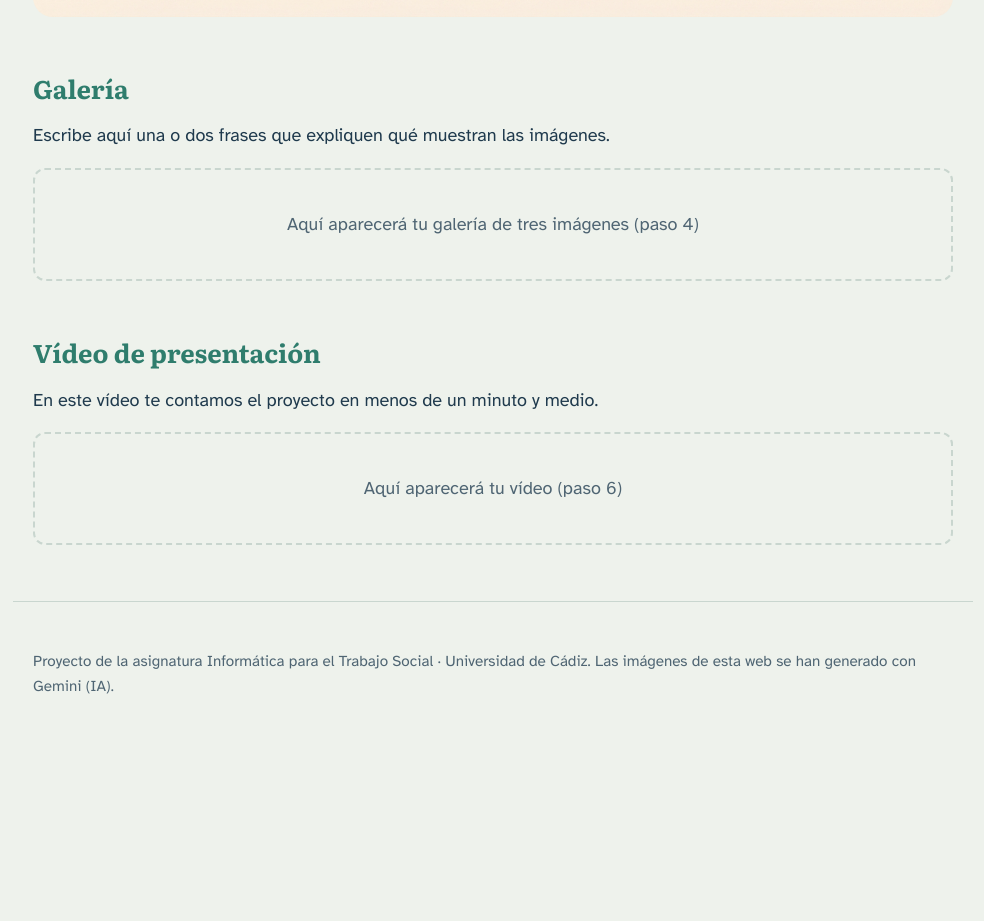
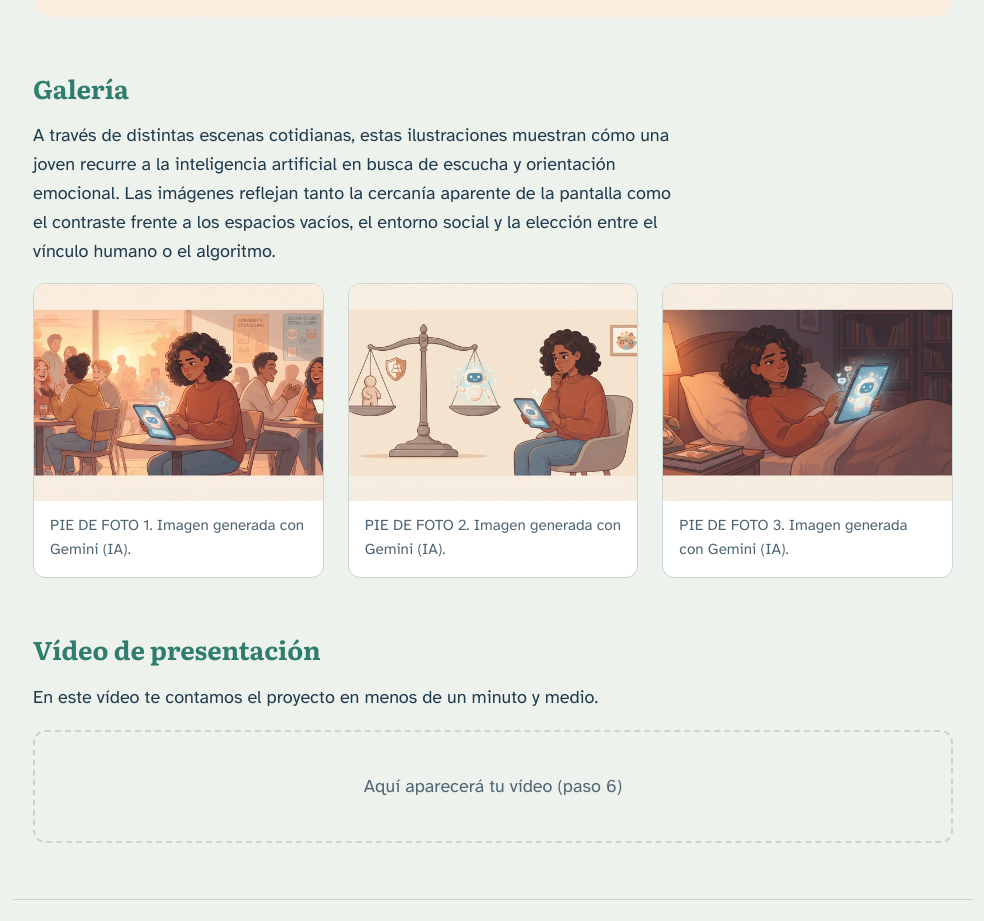
Before and after one commit to nuriafranco/practica-imagenes-video, a plain HTML site: page index.html in a window 1280 px wide. Shown: the part 920-1841 px from the top of the page, without its empty margins (147-1131 px from the left). Before the commit the page ends 1681 px from the top, so only its background shows below. Drawn offline with Linux system fonts and the light colour scheme.

Commit message:
Añado galería

```diff
--- a/index.html
+++ b/index.html
@@ -159,10 +159,24 @@
     <section id="galeria">
       <h2>Galería</h2>
       <!-- Cambia este párrafo: explica qué muestran tus imágenes -->
-      <p>Escribe aquí una o dos frases que expliquen qué muestran las imágenes.</p>
+      <p>A través de distintas escenas cotidianas, estas ilustraciones muestran cómo una joven recurre a la inteligencia artificial en busca de escucha y orientación emocional. Las imágenes reflejan tanto la cercanía aparente de la pantalla como el contraste frente a los espacios vacíos, el entorno social y la elección entre el vínculo humano o el algoritmo.</p>
 
       <div class="zona" data-aviso="Aquí aparecerá tu galería de tres imágenes (paso 4)">
         <!-- PASO 4: GALERÍA ============================= INICIO -->
+<div class="galeria">
+<figure>
+<img src="img/galeria1.png" alt="Chica mira concentrada su tablet hablando con la IA mientras otros charlan y ríen a su alrededor.">
+<figcaption>PIE DE FOTO 1. Imagen generada con Gemini (IA).</figcaption>
+</figure>
+<figure>
+<img src="img/galeria2.png" alt="Chica joven observa pensativa la contraposición entre apoyo humano y respuesta algorítmica.">
+<figcaption>PIE DE FOTO 2. Imagen generada con Gemini (IA).</figcaption>
+</figure>
+<figure>
+<img src="img/galeria3.png" alt="Chica joven mira en su cama de nochela pantalla iluminada con expresión reflexiva o cansada.">
+<figcaption>PIE DE FOTO 3. Imagen generada con Gemini (IA).</figcaption>
+</figure>
+</div>
 
         <!-- PASO 4: GALERÍA ================================ FIN -->
       </div>
```
